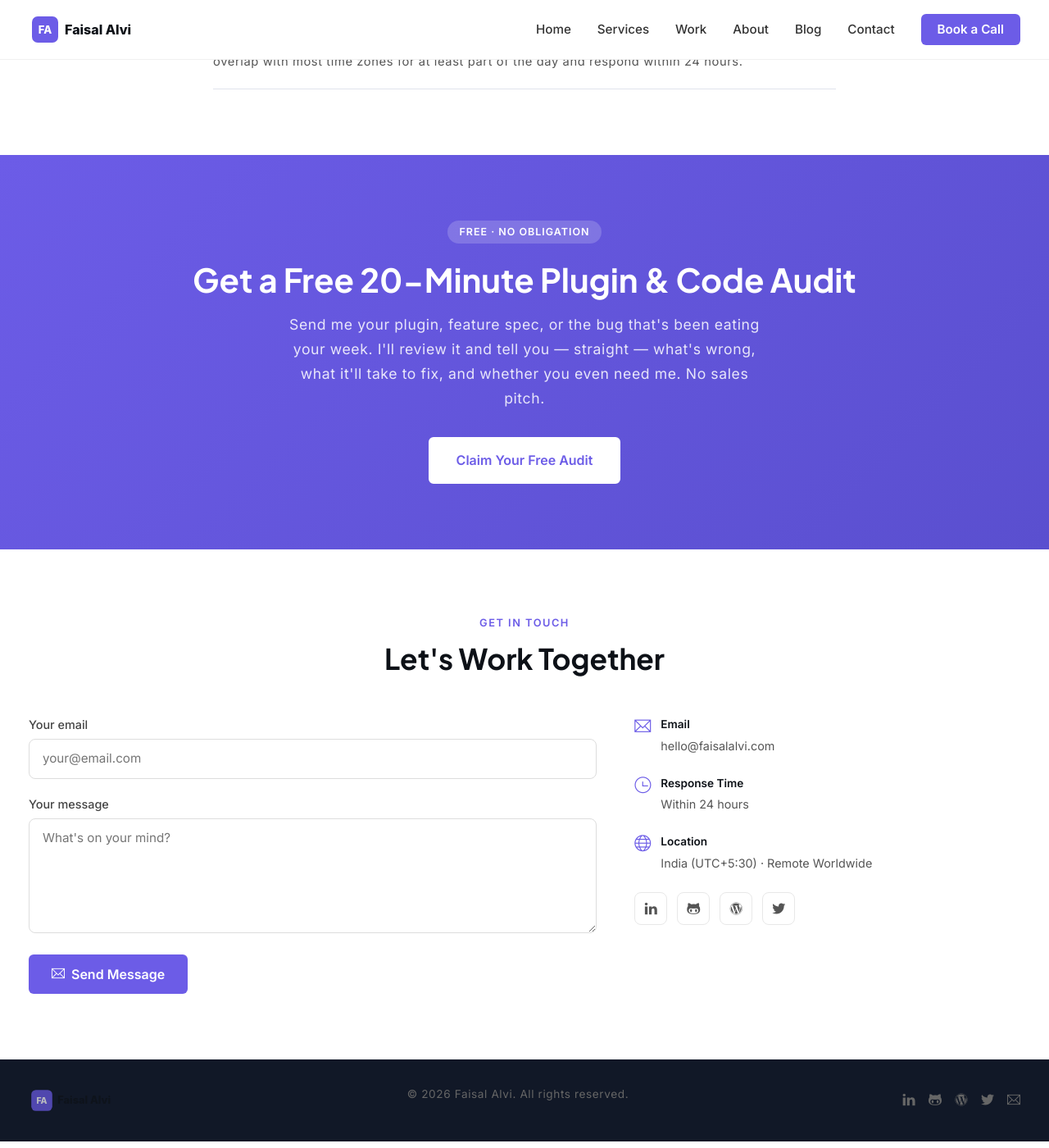
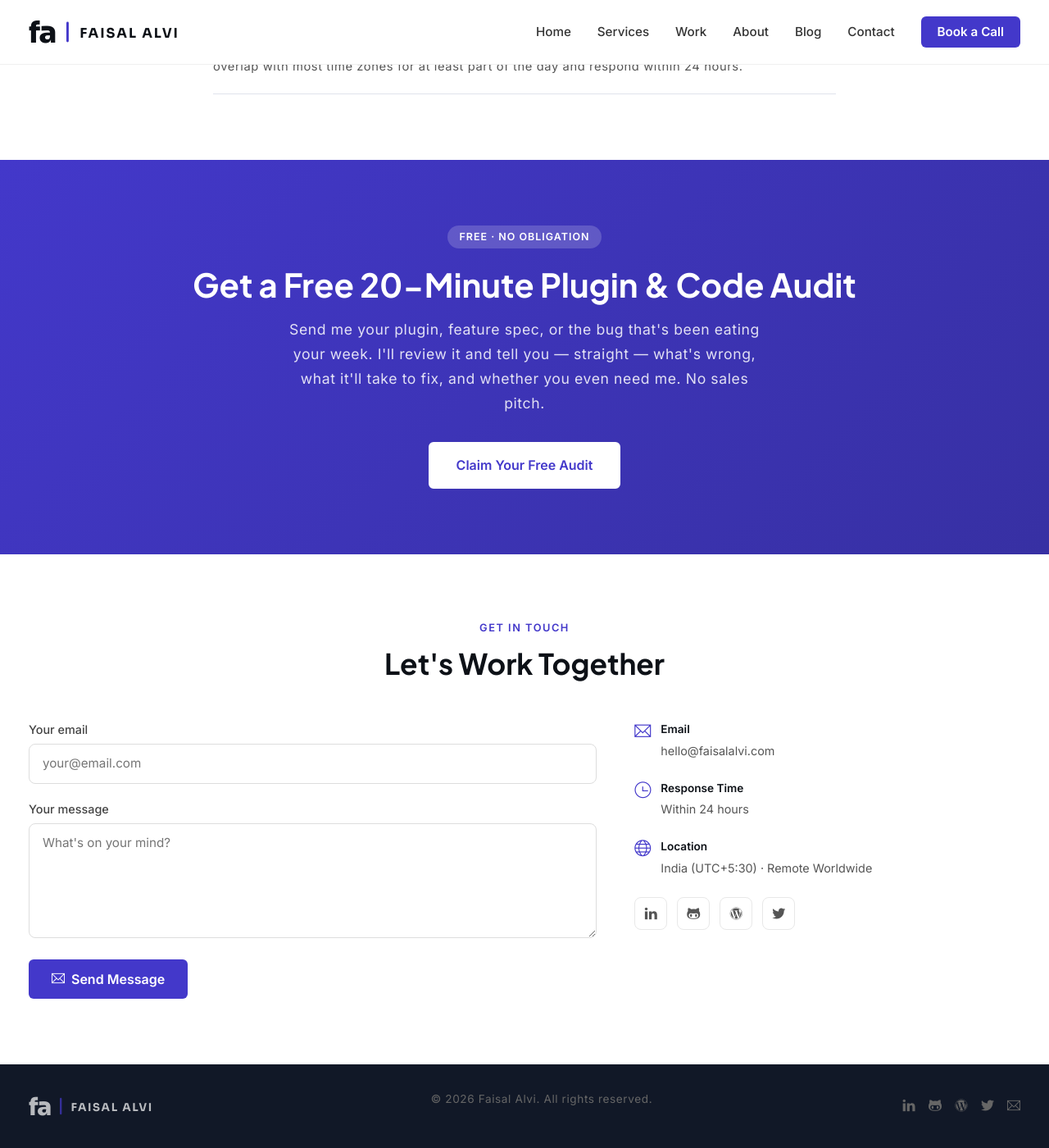
Before and after one commit to faisal-alvi/faisal-alvi.github.io, a Jekyll site: the page index.html, which Jekyll copies as it is, in a window 1280 px wide and 1400 px high, scrolled down 6254 px. Shown: the whole window at 82% size. Built offline with Jekyll 4.4.1, drawn with Linux system fonts in a browser that asks for light colours; some web fonts are replaced.

Commit message:
replace script-style logo with a clean geometric mark
Swap the theme accent color from violet (#6c5ce7) to a deeper
indigo (#4338ca) across the homepage, and replace the old
script-style logo with a new "fa" wordmark (Sora, bold) plus a
tracked "FAISAL ALVI" lockup, used inline in the nav and footer so
the font always loads correctly. Also add a standalone stacked
version of the mark for other brand uses.

Co-Authored-By: Claude Sonnet 5 <noreply@anthropic.com>

```diff
--- a/index.html
+++ b/index.html
@@ -29,7 +29,7 @@
     <link rel="preconnect" href="https://fonts.googleapis.com">
     <link rel="preconnect" href="https://fonts.gstatic.com" crossorigin>
     <link rel="preconnect" href="https://www.googletagmanager.com">
-    <link href="https://fonts.googleapis.com/css2?family=Plus+Jakarta+Sans:wght@400;500;600;700;800&family=Inter:wght@400;500;600&display=swap" rel="stylesheet">
+    <link href="https://fonts.googleapis.com/css2?family=Plus+Jakarta+Sans:wght@400;500;600;700;800&family=Inter:wght@400;500;600&family=Sora:wght@700;800&display=swap" rel="stylesheet">
     <!-- Preload LCP hero image -->
     <link rel="preload" as="image" href="assets/imgs/me-amsterdam-800.webp" type="image/webp" fetchpriority="high">
 
@@ -253,6 +253,14 @@
             justify-content: space-between;
         }
 
+        .v2-logo-mark { font-family: 'Sora', -apple-system, sans-serif; }
+
+        .v2-nav-logo svg {
+            height: 46px;
+            width: auto;
+            display: block;
+        }
+
         .v2-nav-logo img {
             height: 40px;
         }
@@ -273,11 +281,11 @@
         }
 
         .v2-nav-links a:hover {
-            color: #6c5ce7;
+            color: #4338ca;
         }
 
         .v2-nav-btn {
-            background: #6c5ce7;
+            background: #4338ca;
             color: #fff !important;
             padding: 0.5rem 1.25rem;
             border-radius: 6px;
@@ -285,7 +293,7 @@
         }
 
         .v2-nav-btn:hover {
-            background: #5a4fcf;
+            background: #3730a3;
             color: #fff !important;
         }
 
@@ -335,8 +343,8 @@
 
         /* ── Hero ── */
         .v2-badge {
-            border: 1px solid #6c5ce7;
-            color: #6c5ce7;
+            border: 1px solid #4338ca;
+            color: #4338ca;
             padding: 4px 12px;
             border-radius: 20px;
             font-size: 0.8rem;
@@ -387,21 +395,21 @@
         }
 
         .v2-btn-primary {
-            background: #6c5ce7;
+            background: #4338ca;
             color: #fff;
             padding: 0.75rem 1.75rem;
             border-radius: 6px;
             font-weight: 600;
             font-size: 1rem;
             text-decoration: none;
-            border: 2px solid #6c5ce7;
+            border: 2px solid #4338ca;
             transition: background 0.2s, transform 0.2s;
             display: inline-block;
         }
 
         .v2-btn-primary:hover {
-            background: #5a4fcf;
-            border-color: #5a4fcf;
+            background: #3730a3;
+            border-color: #3730a3;
             color: #fff;
             text-decoration: none;
             transform: translateY(-1px);
@@ -409,19 +417,19 @@
 
         .v2-btn-outline {
             background: transparent;
-            color: #6c5ce7;
+            color: #4338ca;
             padding: 0.75rem 1.75rem;
             border-radius: 6px;
             font-weight: 600;
             font-size: 1rem;
             text-decoration: none;
-            border: 2px solid #6c5ce7;
+            border: 2px solid #4338ca;
             transition: background 0.2s, color 0.2s, transform 0.2s;
             display: inline-block;
         }
 
         .v2-btn-outline:hover {
-            background: #6c5ce7;
+            background: #4338ca;
             color: #fff;
             text-decoration: none;
             transform: translateY(-1px);
@@ -442,7 +450,7 @@
         .v2-stat strong {
             font-size: 1.5rem;
             font-weight: 700;
-            color: #6c5ce7;
+            color: #4338ca;
         }
 
         .v2-stat span {
@@ -456,7 +464,7 @@
             width: 100%;
             max-width: 400px;
             border-radius: 20px;
-            box-shadow: 0 24px 60px rgba(108, 92, 231, 0.15);
+            box-shadow: 0 24px 60px rgba(67, 56, 202, 0.15);
             display: block;
         }
 
@@ -492,7 +500,7 @@
             width: 8px;
             height: 8px;
             border-radius: 50%;
-            background: #6c5ce7;
+            background: #4338ca;
             flex-shrink: 0;
         }
 
@@ -531,7 +539,7 @@
         }
 
         .v2-why-card:hover {
-            box-shadow: 0 8px 28px rgba(108,92,231,0.1);
+            box-shadow: 0 8px 28px rgba(67,56,202,0.1);
             transform: translateY(-2px);
         }
 
@@ -540,7 +548,7 @@
             height: 44px;
             border-radius: 10px;
             background: #f0eeff;
-            color: #6c5ce7;
+            color: #4338ca;
             font-size: 1.25rem;
             display: flex;
             align-items: center;
@@ -577,7 +585,7 @@
         .v2-approach-num {
             font-size: 1.5rem;
             font-weight: 800;
-            color: #6c5ce7;
+            color: #4338ca;
             line-height: 1;
             flex-shrink: 0;
             width: 40px;
@@ -653,7 +661,7 @@
         /* ── Problem cards ── */
         .v2-problem-card {
             background: #243050;
-            border-left: 3px solid #6c5ce7;
+            border-left: 3px solid #4338ca;
             border-radius: 8px;
             padding: 1.5rem;
             margin-bottom: 1.5rem;
@@ -674,8 +682,8 @@
         }
 
         .v2-risk {
-            background: rgba(108, 92, 231, 0.15);
-            border-left: 2px solid #6c5ce7;
+            background: rgba(67, 56, 202, 0.15);
+            border-left: 2px solid #4338ca;
             padding: 0.5rem 0.75rem;
             font-size: 0.85rem;
             color: #c8b6ff;
@@ -697,14 +705,14 @@
         }
 
         .v2-service-card:hover {
-            border-color: #6c5ce7;
-            box-shadow: 0 8px 25px rgba(108, 92, 231, 0.1);
+            border-color: #4338ca;
+            box-shadow: 0 8px 25px rgba(67, 56, 202, 0.1);
             transform: translateY(-3px);
         }
 
         .v2-service-icon {
             font-size: 2.5rem;
-            color: #6c5ce7;
+            color: #4338ca;
             margin-bottom: 1.5rem;
             display: block;
         }
@@ -733,7 +741,7 @@
             content: "→";
             position: absolute;
             left: 0;
-            color: #6c5ce7;
+            color: #4338ca;
         }
 
         /* ── Open Source ── */
@@ -799,7 +807,7 @@
             display: block;
             font-size: 0.95rem;
             font-weight: 700;
-            color: #6c5ce7;
+            color: #4338ca;
             margin-bottom: 0.25rem;
         }
 
@@ -864,14 +872,14 @@
             align-items: center;
             gap: 0.3rem;
             font-size: 0.78rem;
-            color: #6c5ce7;
+            color: #4338ca;
             text-decoration: none;
             margin-top: 0.9rem;
             font-weight: 600;
         }
 
         .v2-verified-link:hover {
-            color: #5a4fcf;
+            color: #3730a3;
             text-decoration: underline;
         }
 
@@ -918,14 +926,14 @@
         }
 
         .v2-case-card:hover {
-            box-shadow: 0 8px 28px rgba(108,92,231,0.1);
+            box-shadow: 0 8px 28px rgba(67,56,202,0.1);
             transform: translateY(-2px);
         }
 
         .v2-case-tag {
             font-size: 0.72rem;
             font-weight: 600;
-            color: #6c5ce7;
+            color: #4338ca;
             text-transform: uppercase;
             letter-spacing: 0.8px;
             margin-bottom: 0.75rem;
@@ -963,7 +971,7 @@
 
         .v2-case-result {
             background: #f0eeff;
-            color: #5a4fcf;
+            color: #3730a3;
             font-weight: 700;
             font-size: 0.9rem;
             border-radius: 8px;
@@ -983,26 +991,26 @@
             gap: 0.3rem;
             font-size: 0.82rem;
             font-weight: 600;
-            color: #6c5ce7;
+            color: #4338ca;
             text-decoration: none;
             margin-top: 0.85rem;
         }
 
         .v2-case-link:hover {
-            color: #5a4fcf;
+            color: #3730a3;
             text-decoration: underline;
         }
 
         /* ── CTA ── */
         .v2-cta-section {
-            background: linear-gradient(135deg, #6c5ce7, #5a4fcf);
+            background: linear-gradient(135deg, #4338ca, #3730a3);
             padding: 80px 0;
             text-align: center;
         }
 
         .v2-btn-white {
             background: #fff;
-            color: #6c5ce7;
+            color: #4338ca;
             padding: 0.9rem 2rem;
             border-radius: 6px;
             font-weight: 700;
@@ -1047,7 +1055,7 @@
 
         .v2-contact-form input:focus,
         .v2-contact-form textarea:focus {
-            border-color: #6c5ce7;
+            border-color: #4338ca;
         }
 
         .v2-contact-form textarea {
@@ -1064,7 +1072,7 @@
 
         .v2-contact-info-icon {
             font-size: 1.25rem;
-            color: #6c5ce7;
+            color: #4338ca;
             margin-top: 2px;
             flex-shrink: 0;
         }
@@ -1085,7 +1093,7 @@
         }
 
         .v2-contact-info-text a:hover {
-            color: #6c5ce7;
+            color: #4338ca;
         }
 
         .v2-social-links {
@@ -1110,8 +1118,8 @@
         }
 
         .v2-social-link:hover {
-            border-color: #6c5ce7;
-            color: #6c5ce7;
+            border-color: #4338ca;
+            color: #4338ca;
             text-decoration: none;
         }
 
@@ -1146,6 +1154,13 @@
             opacity: 0.7;
         }
 
+        .v2-footer-logo svg {
+            height: 38px;
+            width: auto;
+            opacity: 0.7;
+            display: block;
+        }
+
         .v2-footer-copy {
             font-size: 0.85rem;
             color: #666;
@@ -1164,14 +1179,14 @@
         }
 
         .v2-footer-social a:hover {
-            color: #6c5ce7;
+            color: #4338ca;
         }
 
         /* ── Section headings ── */
         .v2-section-label {
             font-size: 0.8rem;
             font-weight: 600;
-            color: #6c5ce7;
+            color: #4338ca;
             text-transform: uppercase;
             letter-spacing: 1.5px;
             display: block;
@@ -1299,7 +1314,7 @@
                 right: 0;
                 bottom: 0;
                 z-index: 1050;
-                background: #6c5ce7;
+                background: #4338ca;
                 color: #fff;
                 text-decoration: none;
                 font-weight: 700;
@@ -1310,7 +1325,7 @@
 
             .v2-sticky-cta:hover,
             .v2-sticky-cta:focus {
-                background: #5a4fcf;
+                background: #3730a3;
                 color: #fff;
                 text-decoration: none;
             }
@@ -1453,8 +1468,12 @@
     <!-- ── Navigation ── -->
     <nav class="v2-nav" id="v2-nav">
         <div class="container">
-            <a class="v2-nav-logo" href="#home">
-                <img src="assets/imgs/logo.svg" alt="Faisal Alvi">
+            <a class="v2-nav-logo" href="#home" aria-label="Faisal Alvi">
+                <svg viewBox="0 0 235 48" class="v2-logo-mark" role="img" aria-label="Faisal Alvi">
+                    <text x="0" y="38" font-weight="800" letter-spacing="-1.5" font-size="38" fill="#0d1117">fa</text>
+                    <rect x="48" y="11" width="3" height="26" rx="1.5" fill="#4338ca"/>
+                    <text x="65" y="31" font-weight="700" letter-spacing="2" font-size="17" fill="#0d1117">FAISAL ALVI</text>
+                </svg>
             </a>
             <div class="v2-nav-links" id="v2-nav-links">
                 <a href="#home">Home</a>
@@ -1915,7 +1934,11 @@
     <footer class="v2-footer">
         <div class="container">
             <div class="v2-footer-logo">
-                <img src="assets/imgs/logo.svg" alt="Faisal Alvi">
+                <svg viewBox="0 0 235 48" class="v2-logo-mark" role="img" aria-label="Faisal Alvi">
+                    <text x="0" y="38" font-weight="800" letter-spacing="-1.5" font-size="38" fill="#ffffff">fa</text>
+                    <rect x="48" y="11" width="3" height="26" rx="1.5" fill="#4338ca"/>
+                    <text x="65" y="31" font-weight="700" letter-spacing="2" font-size="17" fill="#ffffff">FAISAL ALVI</text>
+                </svg>
             </div>
             <p class="v2-footer-copy">&copy; <script>document.write(new Date().getFullYear())</script> Faisal Alvi. All rights reserved.</p>
             <div class="v2-footer-social">
```
Also changed, not shown: assets/imgs/logo-mark.svg (added).
